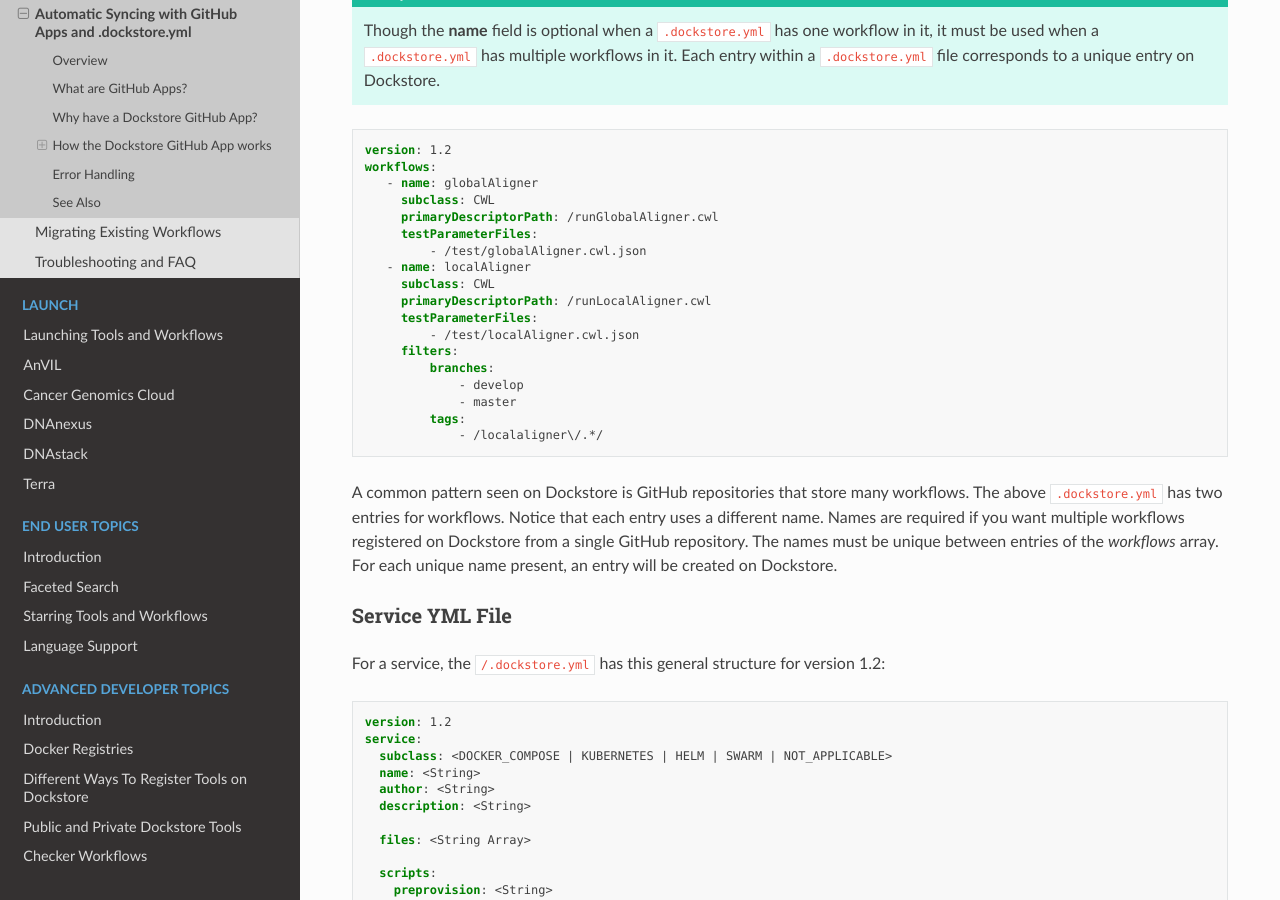
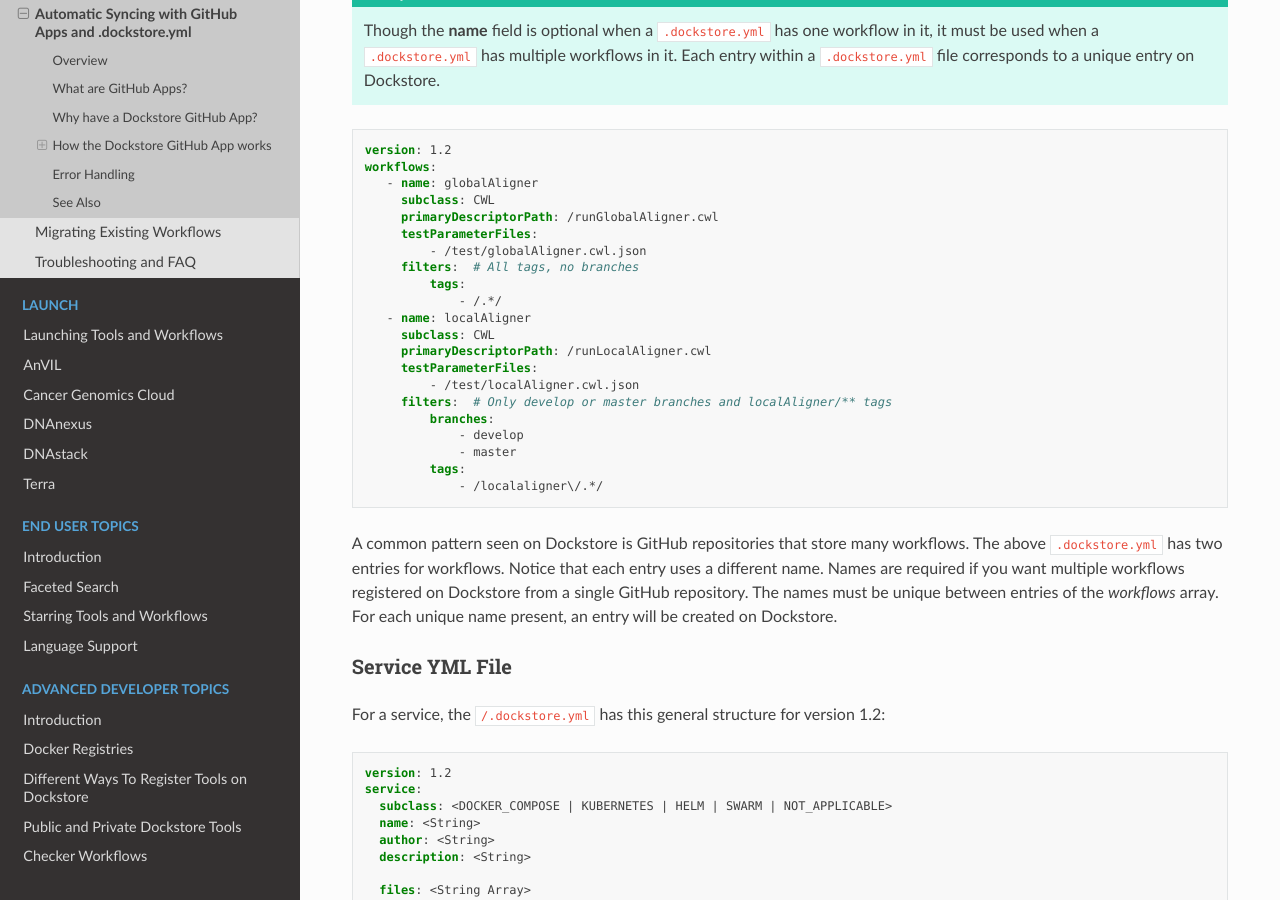
Before and after one commit to dockstore/dockstore-documentation, a Sphinx documentation site: the page built from docs/getting-started/github-apps/github-apps.rst, in a window 1280 px wide and 900 px high, scrolled down 2471 px. Built offline with Sphinx 7.4.7 and the Read the Docs theme 2.0.0, drawn with Linux system fonts in a browser that asks for light colours.

Commit message:
another filter example and descriptive comments

```diff
--- a/docs/getting-started/github-apps/github-apps.rst
+++ b/docs/getting-started/github-apps/github-apps.rst
@@ -128,12 +128,15 @@
         primaryDescriptorPath: /runGlobalAligner.cwl
         testParameterFiles:
             - /test/globalAligner.cwl.json
+        filters:  # All tags, no branches
+            tags:
+                - /.*/
       - name: localAligner
         subclass: CWL
         primaryDescriptorPath: /runLocalAligner.cwl
         testParameterFiles:
             - /test/localAligner.cwl.json
-        filters:
+        filters:  # Only develop or master branches and localAligner/** tags
             branches:
                 - develop
                 - master
```
